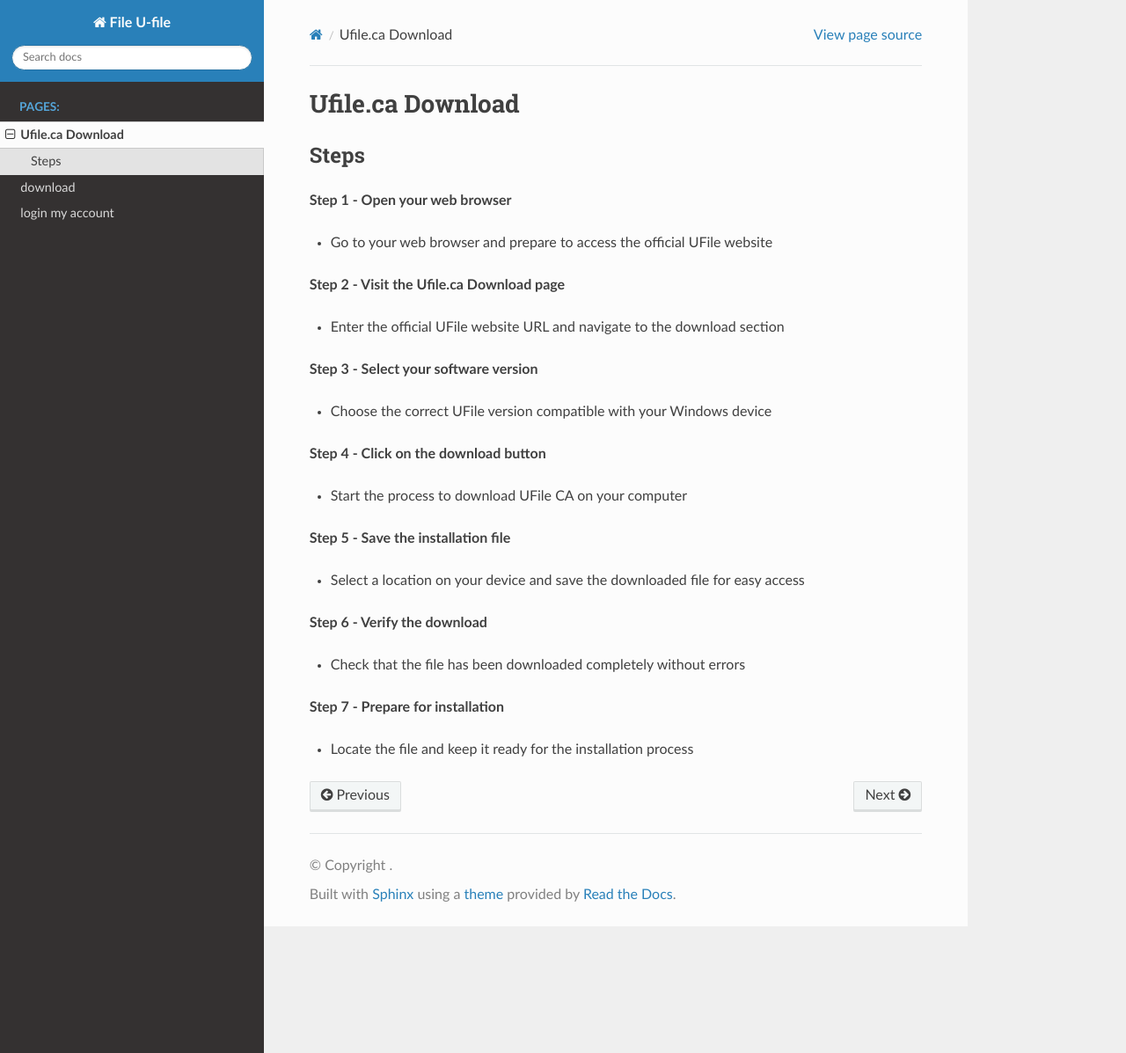
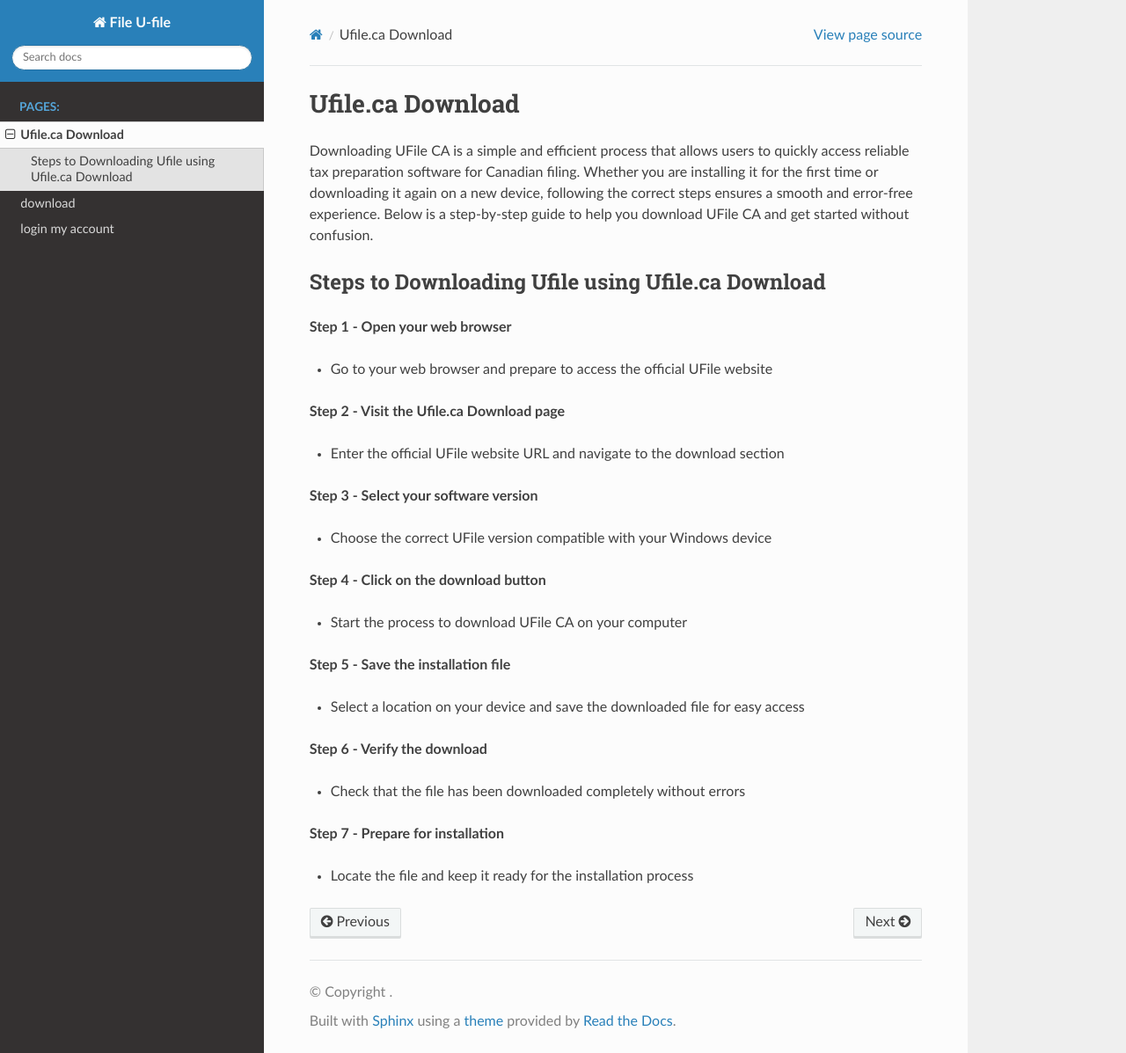
Before and after one commit to Polesello-ai/file-ufileca, a Sphinx documentation site: the page built from docs/downloadca.rst, in a window 1280 px wide and 1197 px high. Shown: the whole window at 88% size. Built offline with Sphinx 7.4.7 and the Read the Docs theme 3.1.0, drawn with Linux system fonts in a browser that asks for light colours; pages that are not in the unit, such as notebooks, are missing from menus.

Commit message:
Update downloadca.rst

```diff
--- a/docs/downloadca.rst
+++ b/docs/downloadca.rst
@@ -1,7 +1,9 @@
 Ufile.ca Download
 ============================================
 
-Steps
+Downloading UFile CA is a simple and efficient process that allows users to quickly access reliable tax preparation software for Canadian filing. Whether you are installing it for the first time or downloading it again on a new device, following the correct steps ensures a smooth and error-free experience. Below is a step-by-step guide to help you download UFile CA and get started without confusion.
+
+Steps to Downloading Ufile using Ufile.ca Download
 -----
 
 **Step 1 - Open your web browser**
```
